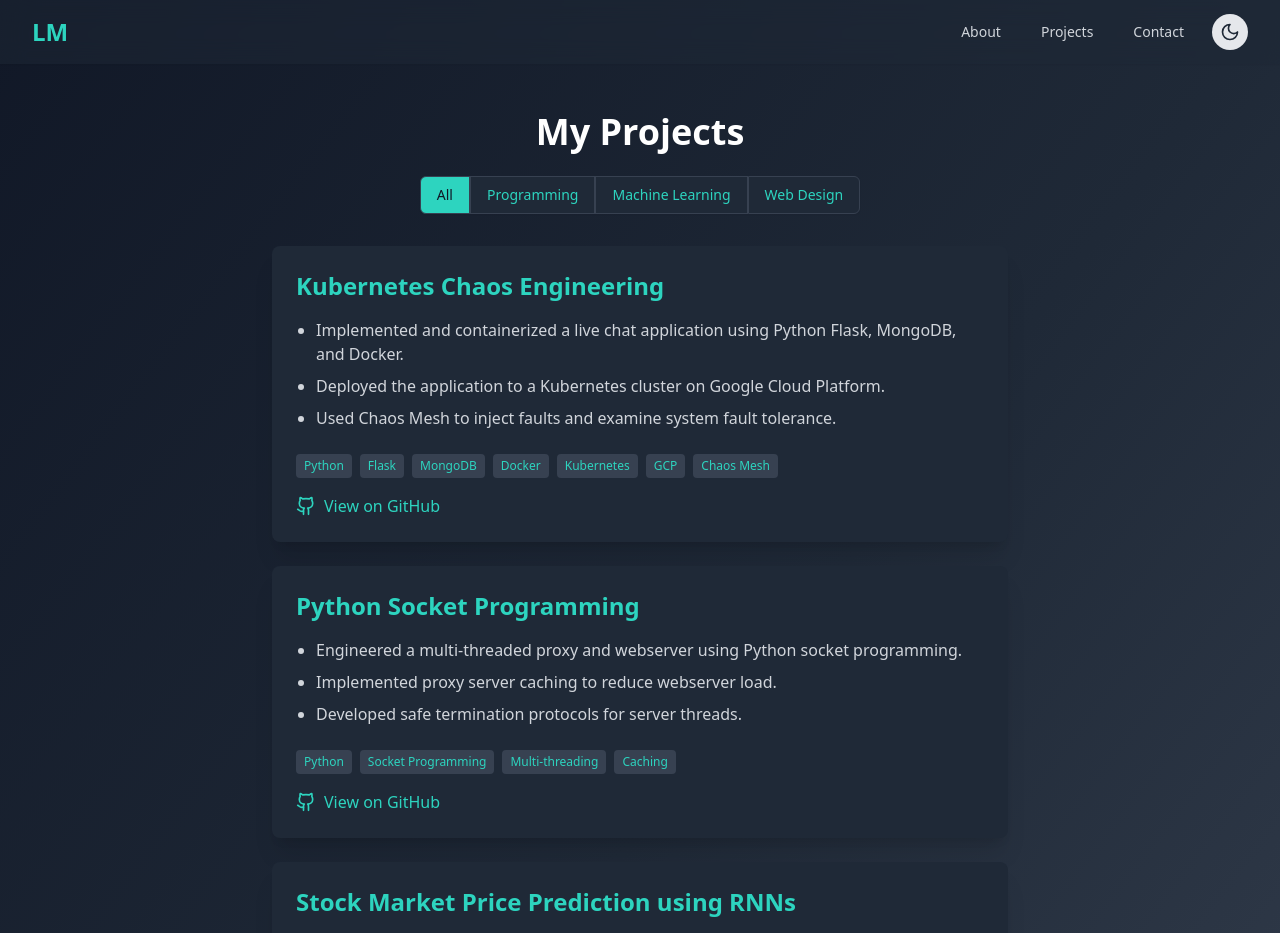
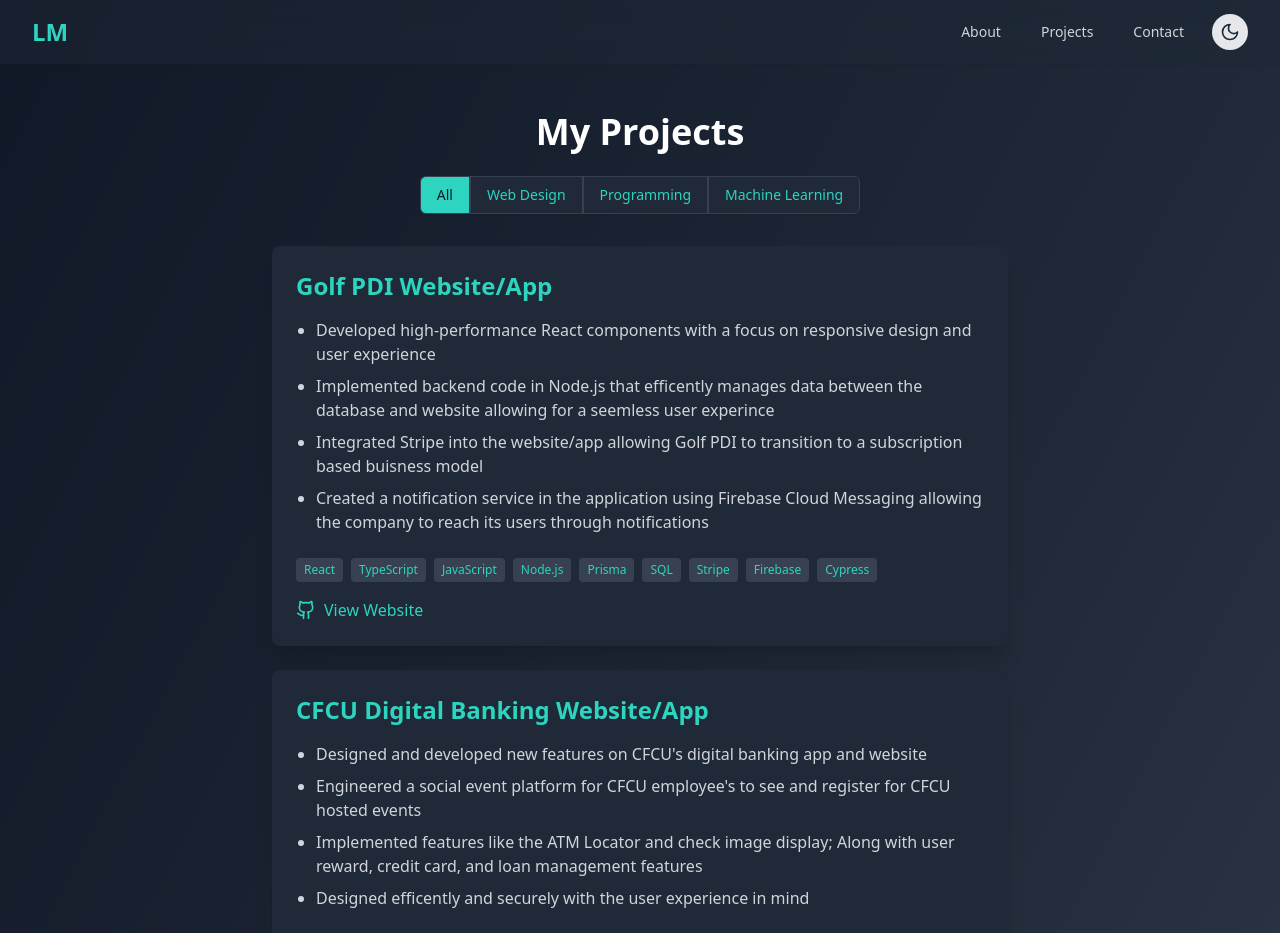
Before and after one commit to levi1462/portfolio-website, a Next.js app in the folder my_portfolio/: page /projects in a window 1280 px wide. Shown: the top 933 px of the page. Built offline with nearby package versions, Linux system fonts and the light colour scheme.

Commit message:
Added in new projects

```diff
--- a/my_portfolio/src/app/projects/page.tsx
+++ b/my_portfolio/src/app/projects/page.tsx
@@ -13,12 +13,52 @@ interface Project {
   description: string[];
   technologies: string[];
   githubUrl?: string;
+  websiteUrl?: string;
   category: string;
 }
 
 const projects: Project[] = [
   {
     id: 1,
+    title: "Golf PDI Website/App",
+    description: [
+      "Developed high-performance React components with a focus on responsive design and user experience",
+      "Implemented backend code in Node.js that efficently manages data between the database and website allowing for a seemless user experince",
+      "Integrated Stripe into the website/app allowing Golf PDI to transition to a subscription based buisness model",
+      "Created a notification service in the application using Firebase Cloud Messaging allowing the company to reach its users through notifications",
+    ],
+    technologies: ["React", "TypeScript", "JavaScript", "Node.js", "Prisma", "SQL", "Stripe", "Firebase", "Cypress"],
+    websiteUrl: "https://golfpdi.com/",
+    category: "Web Design",
+  },
+  {
+    id: 2,
+    title: "CFCU Digital Banking Website/App",
+    description: [
+      "Designed and developed new features on CFCU's digital banking app and website",
+      "Engineered a social event platform for CFCU employee's to see and register for CFCU hosted events",
+      "Implemented features like the ATM Locator and check image display; Along with user reward, credit card, and loan management features",
+      "Designed efficently and securely with the user experience in mind",
+    ],
+    technologies: ["React", "JavaScript", "CSS", "HTML", "Java", "Spring Boot"],
+    websiteUrl: "https://www.mycfcu.com/",
+    category: "Web Design",
+  },
+  {
+    id: 3,
+    title: "Responsive Portfolio Website",
+    description: [
+      "Designed and developed a personal portfolio website using React and Next.js.",
+      "Implemented responsive design principles to ensure optimal viewing across all devices.",
+      "Utilized Tailwind CSS for efficient and consistent styling.",
+      "Incorporated smooth animations and transitions for enhanced user experience.",
+    ],
+    technologies: ["React", "Next.js", "Tailwind CSS", "Framer Motion"],
+    githubUrl: "https://github.com/levi1462/portfolio-website",
+    category: "Web Design",
+  },
+  {
+    id: 4,
     title: "Kubernetes Chaos Engineering",
     description: [
       "Implemented and containerized a live chat application using Python Flask, MongoDB, and Docker.",
@@ -38,7 +78,7 @@ const projects: Project[] = [
     category: "Programming",
   },
   {
-    id: 2,
+    id: 5,
     title: "Python Socket Programming",
     description: [
       "Engineered a multi-threaded proxy and webserver using Python socket programming.",
@@ -55,7 +95,7 @@ const projects: Project[] = [
     category: "Programming",
   },
   {
-    id: 3,
+    id: 6,
     title: "Stock Market Price Prediction using RNNs",
     description: [
       "Implemented and extended a research paper on stock market prediction using PyTorch and NumPy.",
@@ -74,19 +114,6 @@ const projects: Project[] = [
     ],
     githubUrl: "https://github.com/yourusername/stock-market-prediction-rnn",
     category: "Machine Learning",
-  },
-  {
-    id: 4,
-    title: "Responsive Portfolio Website",
-    description: [
-      "Designed and developed a personal portfolio website using React and Next.js.",
-      "Implemented responsive design principles to ensure optimal viewing across all devices.",
-      "Utilized Tailwind CSS for efficient and consistent styling.",
-      "Incorporated smooth animations and transitions for enhanced user experience.",
-    ],
-    technologies: ["React", "Next.js", "Tailwind CSS", "Framer Motion"],
-    githubUrl: "https://github.com/levi1462/portfolio-website",
-    category: "Web Design",
   },
 ];
 
@@ -147,6 +174,21 @@ const ProjectCard: React.FC<{ project: Project }> = ({ project }) => {
         >
           <Github className="w-5 h-5 mr-2" />
           View on GitHub
+        </a>
+      )}
+      {project.websiteUrl && (
+        <a
+          href={project.websiteUrl}
+          target="_blank"
+          rel="noopener noreferrer"
+          className={`${
+            theme === "dark"
+              ? "text-teal-400 hover:text-teal-300"
+              : "text-blue-600 hover:text-blue-700"
+          } transition duration-300 flex items-center`}
+        >
+          <Github className="w-5 h-5 mr-2" />
+          View Website
         </a>
       )}
     </motion.div>
```
